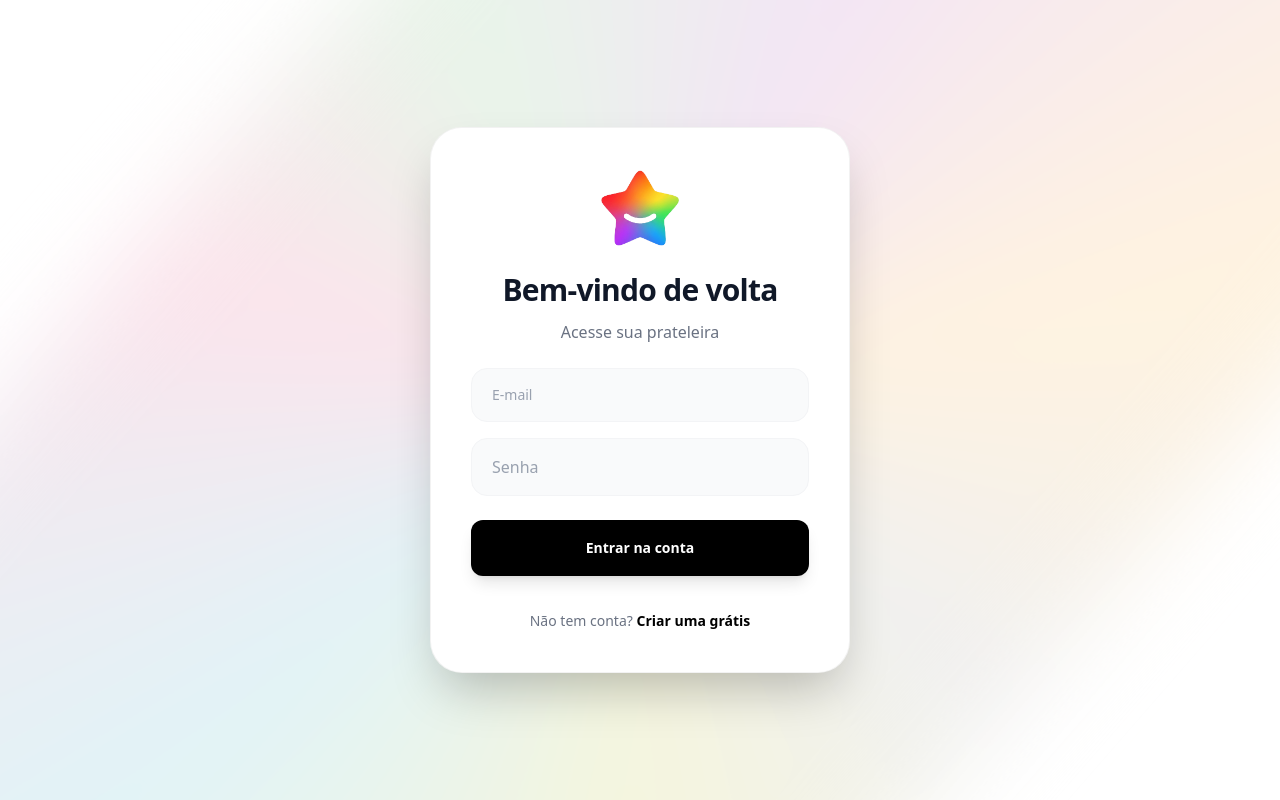
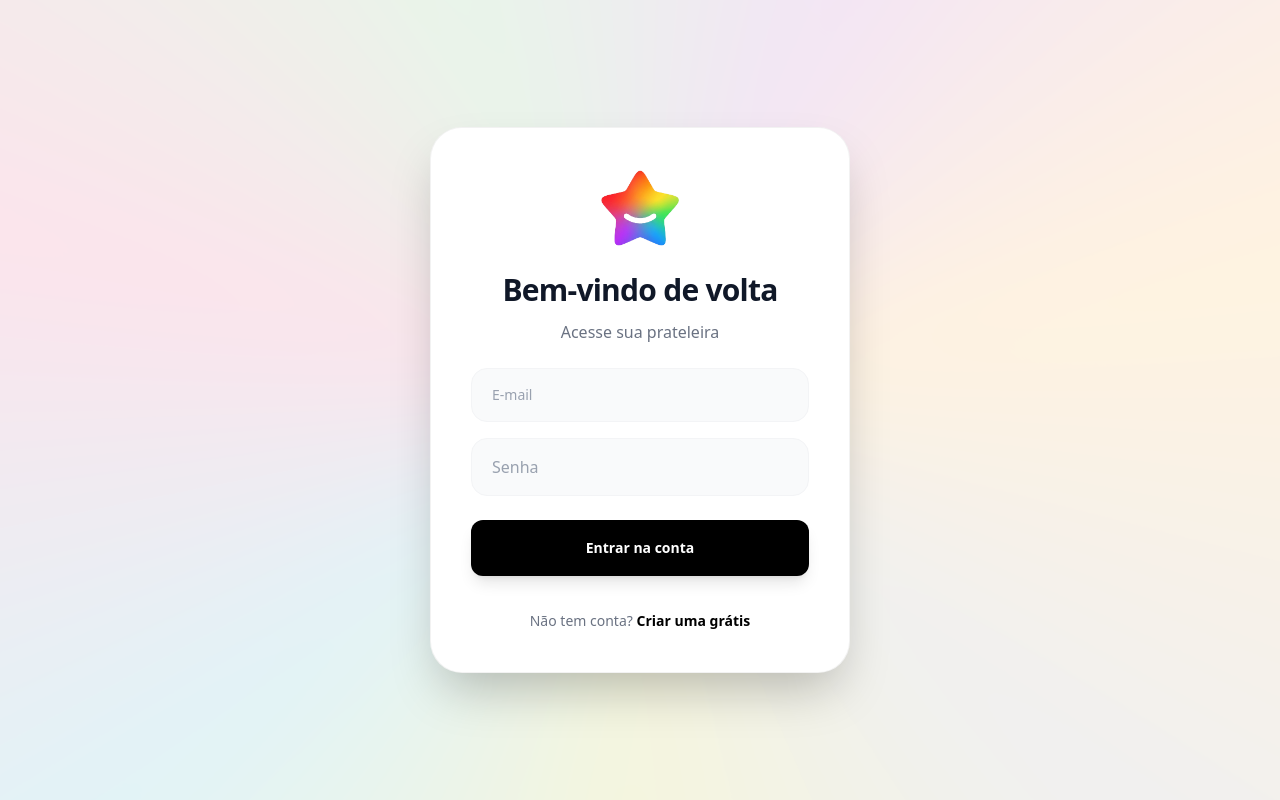
Before and after one commit to joaofelipegomes/personal-shelf, a React (Vite) app: page / in a window 1280 px wide. Built offline with nearby package versions, Linux system fonts and the light colour scheme; a web font is replaced by a local one.

Commit message:
safearea

```diff
--- a/src/components/Auth.tsx
+++ b/src/components/Auth.tsx
@@ -195,9 +195,9 @@ export const Auth = () => {
 	};
 
 	return (
-		<div className="fixed inset-0 flex justify-center items-center p-6 h-[100dvh] w-full">
+		<div className="fixed inset-0 flex justify-center items-center p-6 w-full">
 			{/* Background Animado - Aumentado para garantir cobertura total */}
-			<div className="top-1/2 left-1/2 -z-10 absolute w-[200vmax] h-[100dvh] -translate-x-1/2 -translate-y-1/2 pointer-events-none">
+			<div className="top-1/2 left-1/2 -z-10 absolute w-[200vmax] h-[200vmax] -translate-x-1/2 -translate-y-1/2 pointer-events-none">
 				<div className="w-full h-full animate-rainbow-slow" />
 			</div>
 
--- a/src/index.css
+++ b/src/index.css
@@ -47,23 +47,19 @@
 html, body {
   margin: 0 !important;
   padding: 0 !important;
-  min-height: 100dvh;
   width: 100% !important;
-  height: 100% !important;
+  min-height: 100% !important;
   background-color: var(--color-canvas-bg) !important;
   overscroll-behavior: none;
 }
 
 #root {
   position: fixed;
-  min-height: 100dvh;
   top: 0;
   left: 0;
   right: 0;
   bottom: 0;
   width: 100%;
-  height: 100%;
-  overflow: hidden;
 }
 
 /* Mantendo as definições aqui, mas elas não serão aplicadas por causa do seletor :root acima */
```
